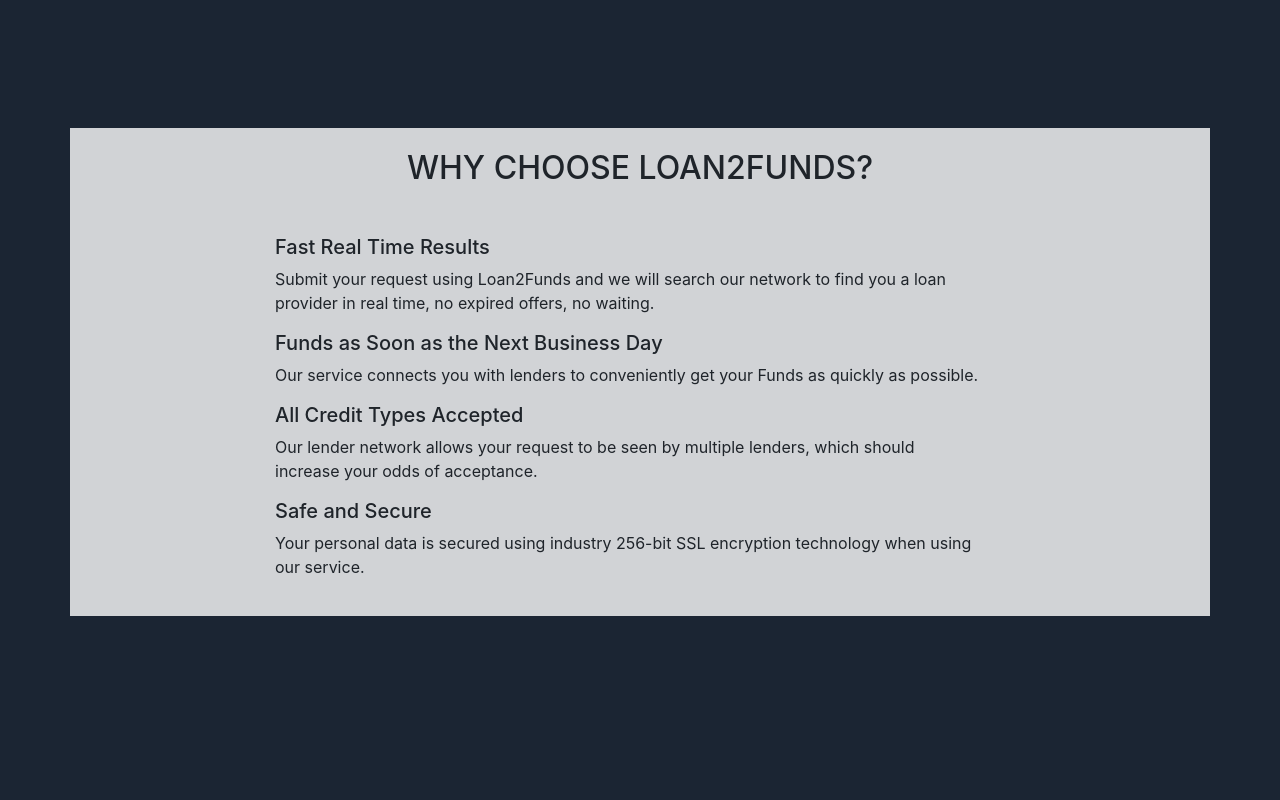
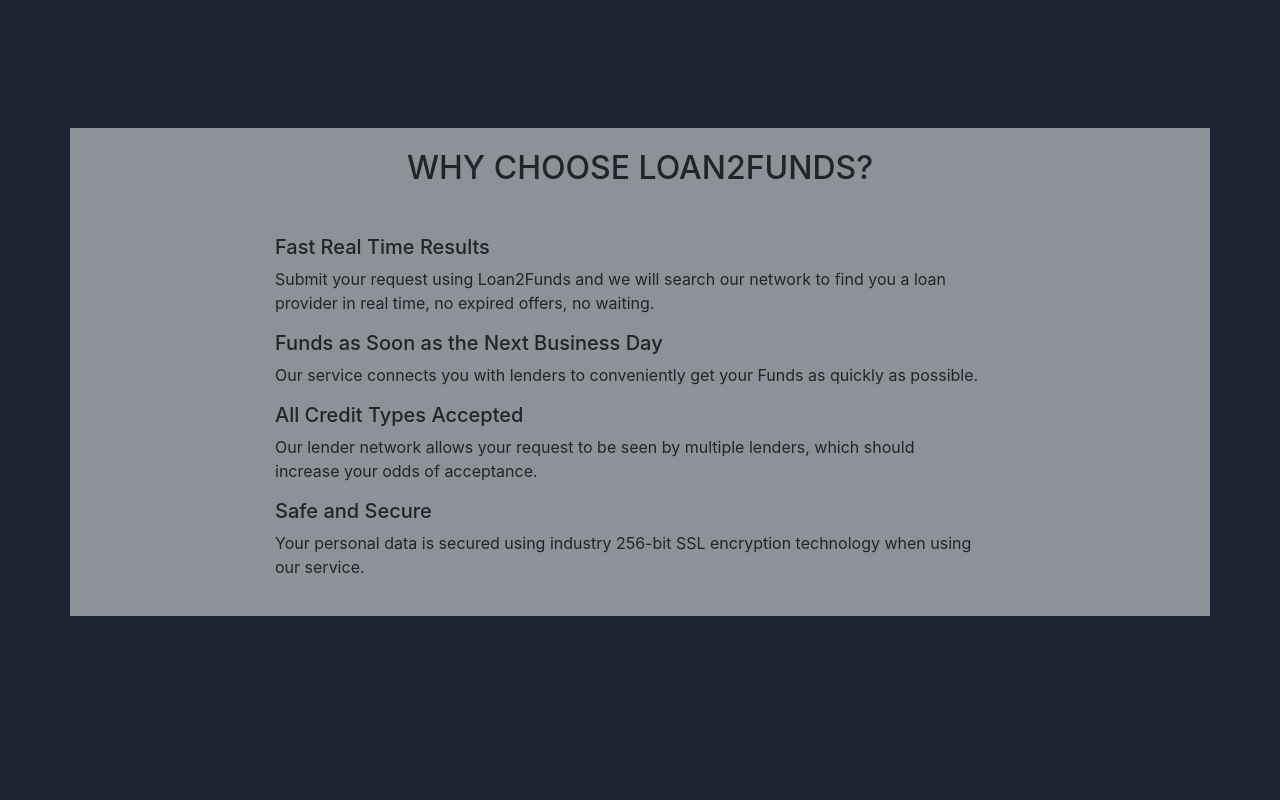
Before and after one commit to lapaso/leap-theory-test, a Vue app: page / in a window 1280 px wide. Shown: the part 960-1760 px from the top of the page. Built offline with nearby package versions, Linux system fonts and the light colour scheme.

Commit message:
fixed accordion layout,content-bg

```diff
--- a/src/components/Accordion.vue
+++ b/src/components/Accordion.vue
@@ -1,18 +1,20 @@
 <template>
   <div class="accordion" :id="componentId">
-    <div class="card" v-for="(item,index) in items" :key="item.id ? item.id :index">
+    <div
+      class="card mb-2 border-radius"
+      v-for="(item,index) in items"
+      :key="item.id ? item.id :index"
+    >
       <slot name="header" v-bind:item="item">
         <div class="card-header" :id="headerIdTemplate+index">
-          <h2 class="mb-0">
-            <button
-              class="btn btn-link btn-block text-left"
-              type="button"
-              data-toggle="collapse"
-              aria-expanded="true"
-              :data-target="'#'+bodyIdTemplate+index"
-              :aria-controls="bodyIdTemplate+index"
-            >{{item.header}}</button>
-          </h2>
+          <h5
+            role="button"
+            class="mb-0"
+            data-toggle="collapse"
+            aria-expanded="true"
+            :data-target="'#'+bodyIdTemplate+index"
+            :aria-controls="bodyIdTemplate+index"
+          >{{item.header}}</h5>
         </div>
       </slot>
 
--- a/src/components/ParagraphWithIcon.vue
+++ b/src/components/ParagraphWithIcon.vue
@@ -1,5 +1,5 @@
 <template>
-  <div class="box bg-white mb-3">
+  <div class="box mb-3">
     <div class="d-flex align-items-center">
       <div>
         <h5>{{item.header}}</h5>
--- a/src/views/Home.vue
+++ b/src/views/Home.vue
@@ -29,9 +29,7 @@
 
 <style>
 .content-wrapper {
-  padding: 1.3em;
-  background-color: white;
-  /* border-radius: 1.3em; */
-  opacity: 0.8;
+  padding: 1.3rem;
+  background-color: rgba(256, 256, 256, 0.5);;
 }
 </style>
```
